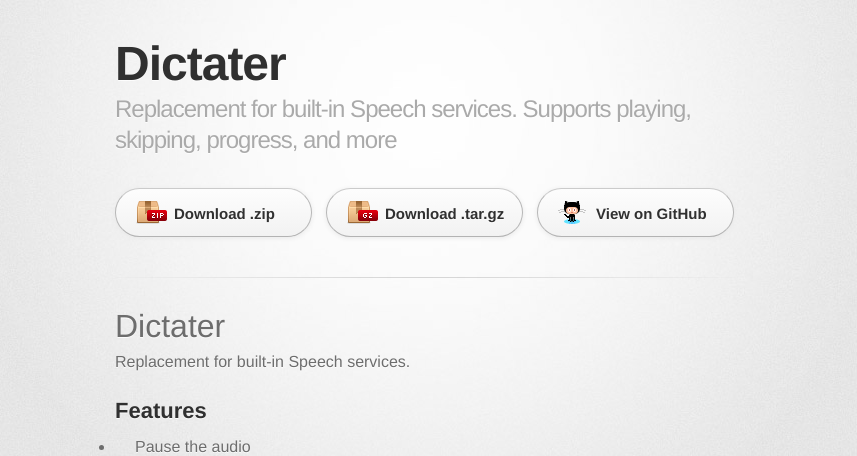
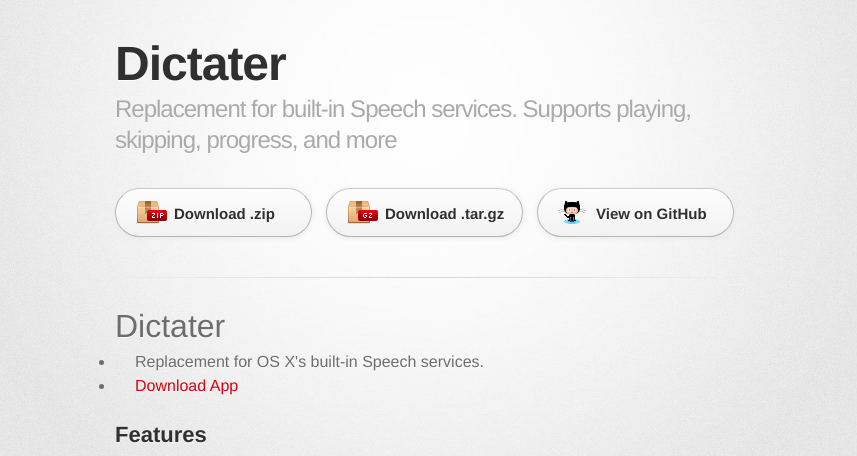
Before and after one commit to Nosrac/Dictater, a plain HTML site: page index.html in a window 1280 px wide. Shown: the top 456 px of the page, without its empty margins (215-1072 px from the left). Drawn offline with Linux system fonts and the light colour scheme; a web font is replaced by a local one.

Commit message:
Create gh-pages branch via GitHub

```diff
--- a/index.html
+++ b/index.html
@@ -34,7 +34,10 @@
           <h1>
 <a id="dictater" class="anchor" href="#dictater" aria-hidden="true"><span class="octicon octicon-link"></span></a>Dictater</h1>
 
-<p>Replacement for built-in Speech services.</p>
+<ul>
+<li>Replacement for OS X's built-in Speech services.</li>
+<li><a href="https://github.com/Nosrac/Dictater/releases/download/1.0b1/Dictater.zip">Download App</a></li>
+</ul>
 
 <h2>
 <a id="features" class="anchor" href="#features" aria-hidden="true"><span class="octicon octicon-link"></span></a>Features</h2>
--- a/params.json
+++ b/params.json
@@ -1 +1 @@
-{"name":"Dictater","tagline":"Replacement for built-in Speech services.  Supports playing, skipping, progress, and more","body":"# Dictater\r\nReplacement for built-in Speech services.\r\n\r\n## Features\r\n- Pause the audio\r\n- Skip forward by sentences or paragraphs\r\n- Replay sentences\r\n- Progress Indicator\r\n\r\n![Example Image](https://raw.githubusercontent.com/Nosrac/Dictater/master/example.png)\r\n\r\n## Usage\r\n- Select text, right click, and choose Dictate!\r\n- Dictate might be under Services, depending on how many services you already have installed\r\n![Usage Image](https://raw.githubusercontent.com/Nosrac/Dictater/master/usage.png)\r\n","google":"","note":"Don't delete this file! It's used internally to help with page regeneration."}
+{"name":"Dictater","tagline":"Replacement for built-in Speech services.  Supports playing, skipping, progress, and more","body":"# Dictater\r\n- Replacement for OS X's built-in Speech services.\r\n- [Download App](https://github.com/Nosrac/Dictater/releases/download/1.0b1/Dictater.zip)\r\n\r\n## Features\r\n- Pause the audio\r\n- Skip forward by sentences or paragraphs\r\n- Replay sentences\r\n- Progress Indicator\r\n\r\n![Example Image](https://raw.githubusercontent.com/Nosrac/Dictater/master/example.png)\r\n\r\n## Usage\r\n- Select text, right click, and choose Dictate!\r\n- Dictate might be under Services, depending on how many services you already have installed\r\n![Usage Image](https://raw.githubusercontent.com/Nosrac/Dictater/master/usage.png)\r\n","google":"","note":"Don't delete this file! It's used internally to help with page regeneration."}
```
